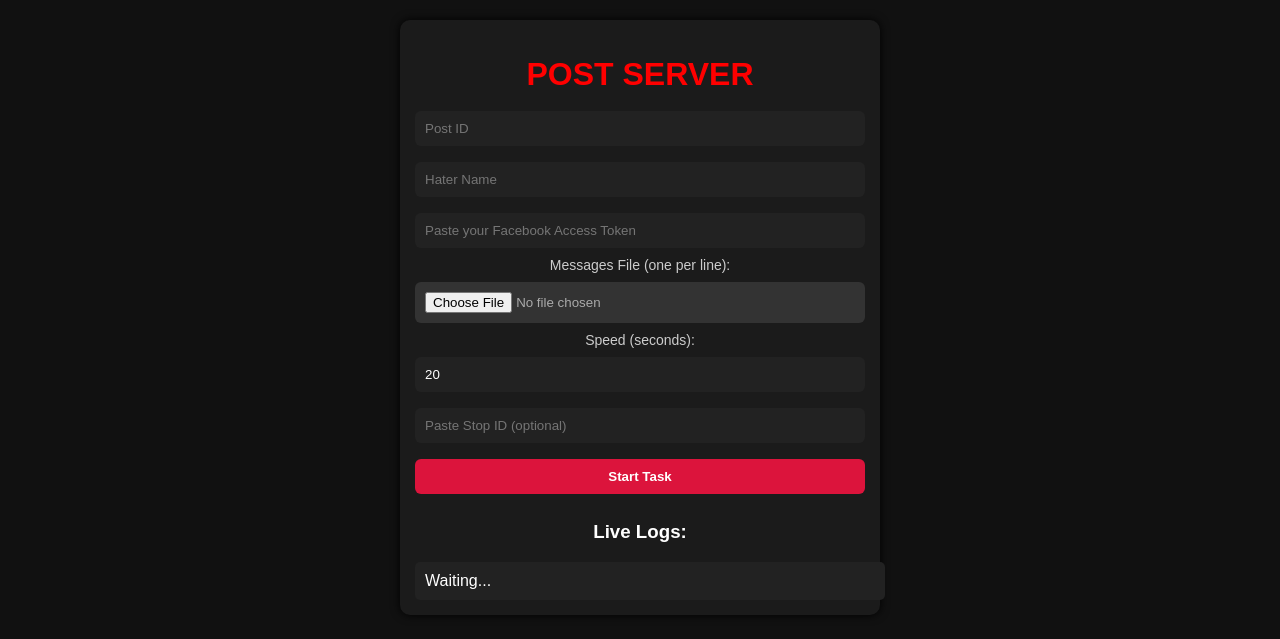
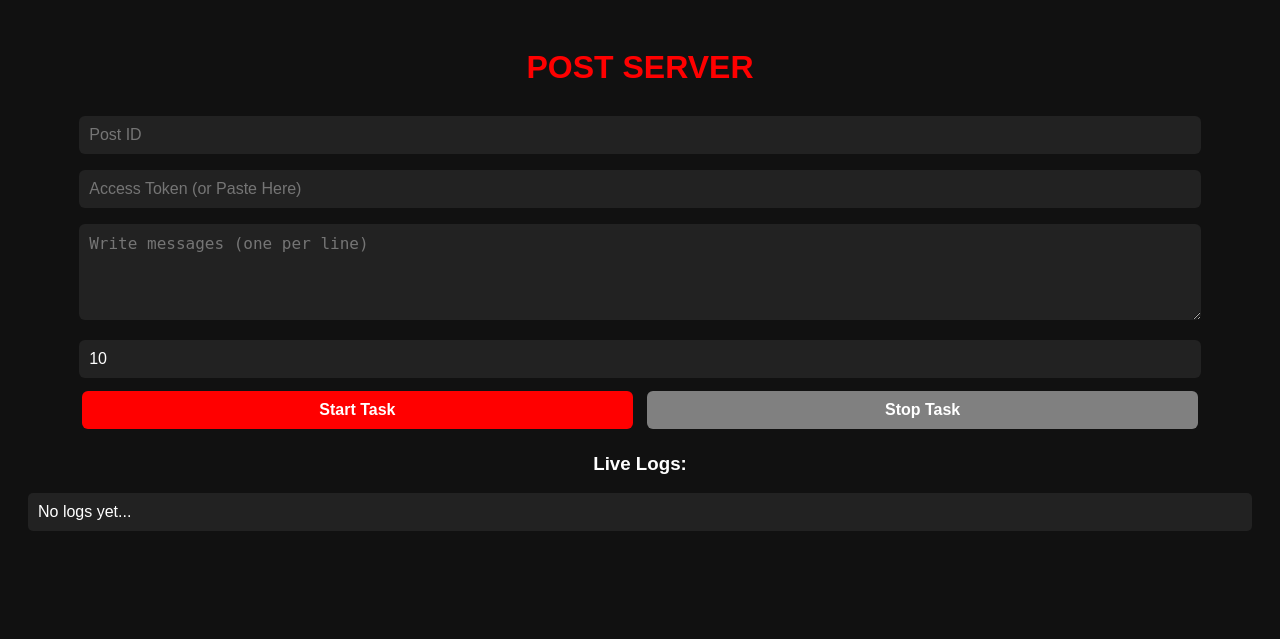
Before and after one commit to kumar982847-star/Post-server, a Flask app: page / in a window 1280 px wide. Shown: the top 639 px of the page. Run offline with Flask 3, Linux system fonts and the light colour scheme.

Commit message:
Update index.html

```diff
--- a/templates/index.html
+++ b/templates/index.html
@@ -1,8 +1,7 @@
 <!DOCTYPE html>
 <html lang="en">
 <head>
-    <meta charset="UTF-8">
-    <meta name="viewport" content="width=device-width, initial-scale=1.0"> <!-- ✅ mobile responsive -->
+  <meta name="viewport" content="width=device-width, initial-scale=1">
   <title>POST SERVER</title>
   <style>
     body {
@@ -10,100 +9,84 @@
       color: white;
       font-family: Arial, sans-serif;
       text-align: center;
-            margin: 0;
-            padding: 0;
+      padding: 20px;
     }
-        .container {
+    input, textarea, button {
       width: 90%;
-            max-width: 450px;
-            margin: 20px auto;
-            background: #1b1b1b;
-            border-radius: 10px;
-            padding: 15px;
-            box-shadow: 0 0 10px #000;
-        }
-        input, button {
-            width: 100%;
       margin: 8px 0;
       padding: 10px;
+      border-radius: 6px;
       border: none;
-            border-radius: 6px;
-            box-sizing: border-box;
+      font-size: 16px;
     }
-        input[type="file"] {
-            background: #333;
-            color: #aaa;
-        }
-        input[type="text"], input[type="number"], input[type="password"] {
+    input, textarea {
       background: #222;
-            color: #fff;
+      color: white;
     }
     button {
-            background: crimson;
+      font-weight: bold;
       color: white;
-            font-weight: bold;
-            cursor: pointer;
+      width: 45%;
+      margin: 5px;
     }
-        button:hover {
-            background: darkred;
-        }
-        h1 {
-            color: red;
-            margin-bottom: 10px;
-        }
+    #start { background-color: red; }
+    #stop { background-color: gray; }
     #logs {
       text-align: left;
-            width: 100%;
       background: #222;
       padding: 10px;
       border-radius: 5px;
-            max-height: 300px;
-            overflow-y: auto;
+      max-height: 250px;
+      overflow-y: scroll;
       margin-top: 10px;
-        }
-        label {
-            font-size: 14px;
-            color: #ccc;
     }
   </style>
 </head>
 <body>
-    <div class="container">
-        <h1>POST SERVER</h1>
+  <h1 style="color:red;">POST SERVER</h1>
 
-        <form id="postForm" enctype="multipart/form-data">
-            <input type="text" name="post_id" placeholder="Post ID"><br>
-            <input type="text" name="hater_name" placeholder="Hater Name"><br>
-            <input type="password" name="access_token" placeholder="Paste your Facebook Access Token"><br>
-            <label>Messages File (one per line):</label>
-            <input type="file" name="messages"><br>
-            <label>Speed (seconds):</label>
-            <input type="number" name="speed" value="20"><br>
+  <input type="text" id="post_id" placeholder="Post ID">
+  <input type="text" id="access_token" placeholder="Access Token (or Paste Here)">
+  <textarea id="messages" placeholder="Write messages (one per line)" rows="4"></textarea>
+  <input type="number" id="delay" value="10" placeholder="Delay (seconds)">
 
-            <!-- ✅ Added Stop ID Field -->
-            <input type="text" name="stop_id" placeholder="Paste Stop ID (optional)"><br>
-
-            <!-- ✅ Changed button text -->
-            <button type="button" onclick="startPosting()">Start Task</button>
-        </form>
+  <div>
+    <button id="start">Start Task</button>
+    <button id="stop">Stop Task</button>
+  </div>
 
   <h3>Live Logs:</h3>
-        <div id="logs">Waiting...</div>
-    </div>
+  <div id="logs">No logs yet...</div>
 
   <script>
-        async function startPosting() {
-            const form = document.getElementById('postForm');
-            const formData = new FormData(form);
-            document.getElementById('logs').innerHTML = '⏳ Task started...<br>';
+    document.getElementById("start").onclick = async () => {
+      const post_id = document.getElementById("post_id").value;
+      const access_token = document.getElementById("access_token").value;
+      const messages = document.getElementById("messages").value;
+      const delay = document.getElementById("delay").value;
 
-            const res = await fetch('/start', {
-                method: 'POST',
-                body: formData
+      if (!post_id || !access_token || !messages) {
+        alert("Please fill all fields!");
+        return;
+      }
+
+      await fetch("/start", {
+        method: "POST",
+        headers: { "Content-Type": "application/x-www-form-urlencoded" },
+        body: new URLSearchParams({ post_id, access_token, messages, delay })
       });
+    };
+
+    document.getElementById("stop").onclick = async () => {
+      await fetch("/stop");
+    };
+
+    // Auto-update logs every 3s
+    setInterval(async () => {
+      const res = await fetch("/logs");
       const data = await res.json();
-            document.getElementById('logs').innerHTML = data.logs.join('<br>');
-        }
+      document.getElementById("logs").innerHTML = data.join("<br>");
+    }, 3000);
   </script>
 </body>
 </html>
```
Lines whose indentation alone changed are shown as unchanged.
